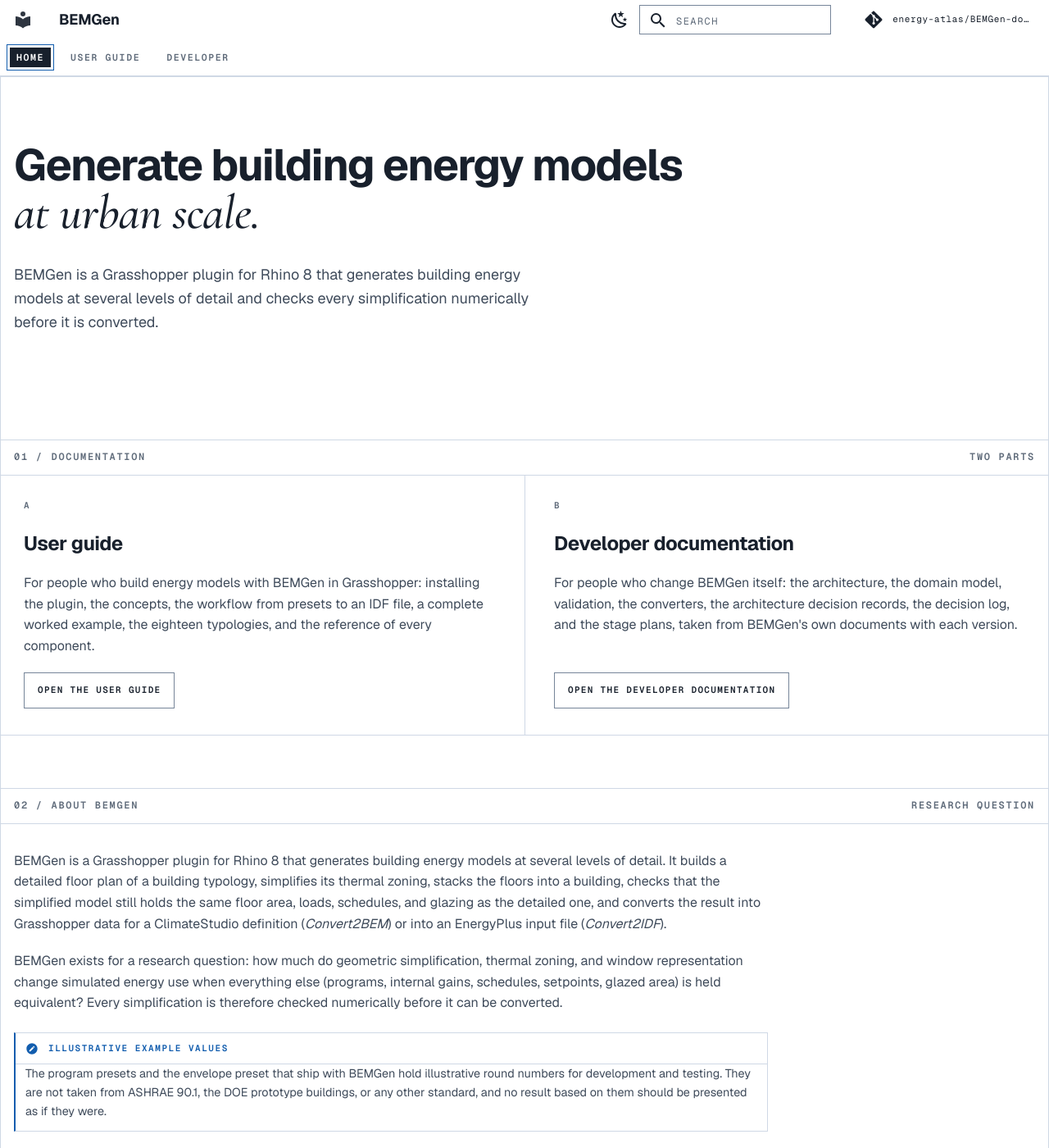
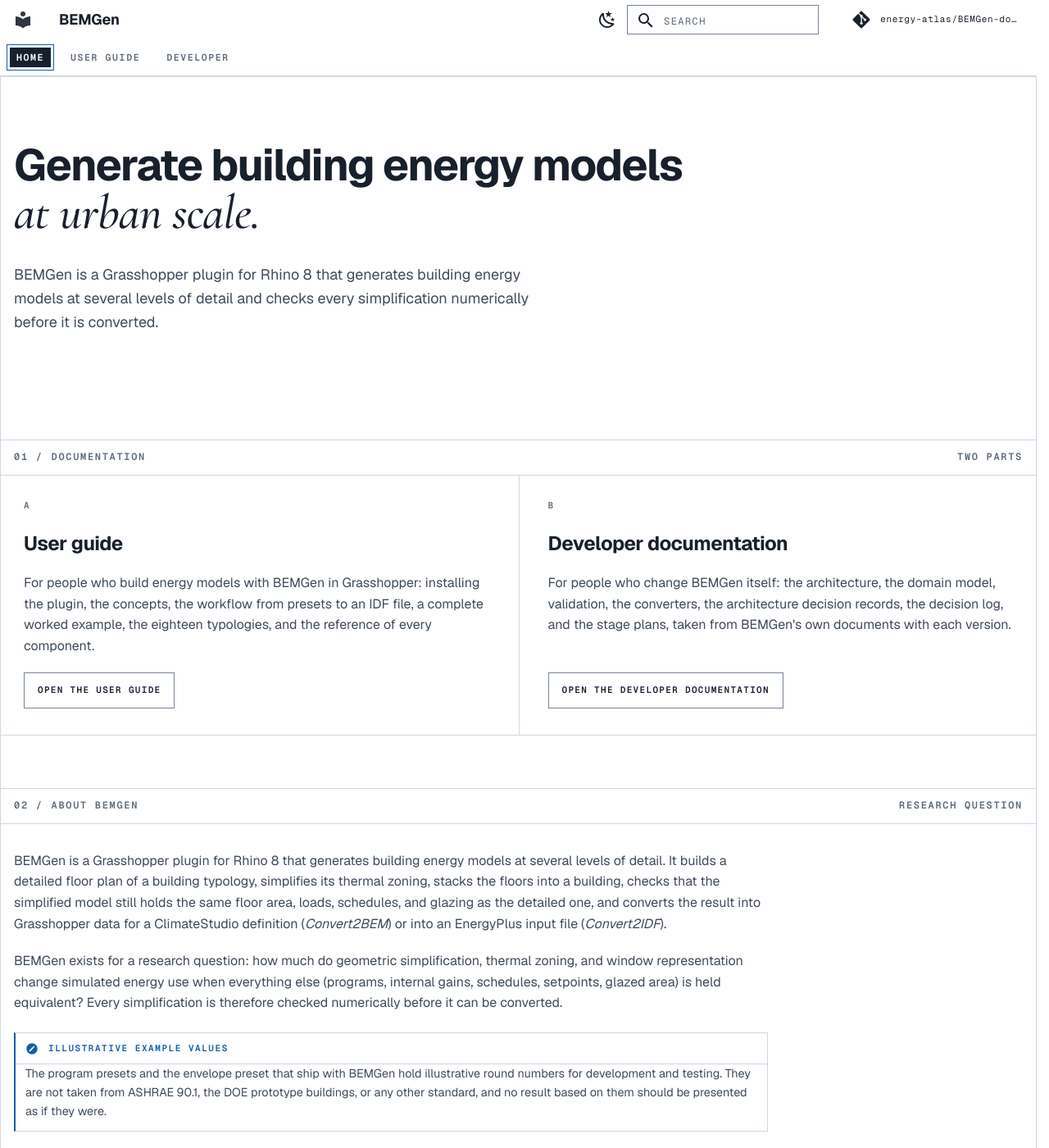
Before and after one commit to Energy-Atlas/BEMGen-docs, an MkDocs documentation site: the page built from docs/index.md, in a window 1280 px wide and 1400 px high. Shown: the whole window at 82% size. Built offline with MkDocs 1.6.1 and Material for MkDocs 9.7.7, drawn with Linux system fonts in a browser that asks for light colours; comment, search, counter and statistics services are not loaded.

Commit message:
fix(site): stop the layout flickering when moving between pages

```diff
--- a/docs/assets/stylesheets/bemgen.css
+++ b/docs/assets/stylesheets/bemgen.css
@@ -113,6 +113,11 @@
  * Page frame
  * ------------------------------------------------------------------------------------------------------------------ */
 
+/* Reserve the scrollbar's width on every page, so that moving between short and long pages does not shift the layout. */
+html {
+  scrollbar-gutter: stable;
+}
+
 .md-grid {
   max-width: 76rem;
 }
@@ -165,6 +170,11 @@
 
 .md-tabs {
   border-bottom: 1px solid var(--ea-border-subtle);
+}
+
+/* The loading bar of instant navigation: a thin accent rule along the top edge. */
+.md-progress {
+  background-color: var(--ea-accent);
 }
 
 .md-tabs__item {
--- a/mkdocs.yml
+++ b/mkdocs.yml
@@ -16,10 +16,15 @@
 
 theme:
   name: material
+  # overrides/main.html preloads the main fonts, so a full page load draws its first frame with them.
+  custom_dir: overrides
   language: en
   # No font host: docs/assets/stylesheets/fonts.css serves the fonts from the site (design/ui-design-spec.md, 0.4).
   font: false
   features:
+    # Instant navigation swaps only the page content, so the header, sidebars, and fonts persist between pages.
+    - navigation.instant
+    - navigation.instant.progress
     - navigation.tabs
     - navigation.tabs.sticky
     - navigation.sections
--- /dev/null
+++ b/overrides/main.html
@@ -0,0 +1,10 @@
+{% extends "base.html" %}
+
+{#-
+  Preload the two fonts every page uses (docs/assets/stylesheets/fonts.css), so that the browser fetches them while it
+  parses the page instead of after it has laid the page out, and the first frame is drawn without a font swap.
+-#}
+{% block extrahead %}
+  <link rel="preload" href="{{ 'assets/fonts/geist-latin.woff2' | url }}" as="font" type="font/woff2" crossorigin>
+  <link rel="preload" href="{{ 'assets/fonts/geist-mono-latin.woff2' | url }}" as="font" type="font/woff2" crossorigin>
+{% endblock %}
```
Also changed, not shown: design/ui-design-spec.md (+8 -0 lines).
